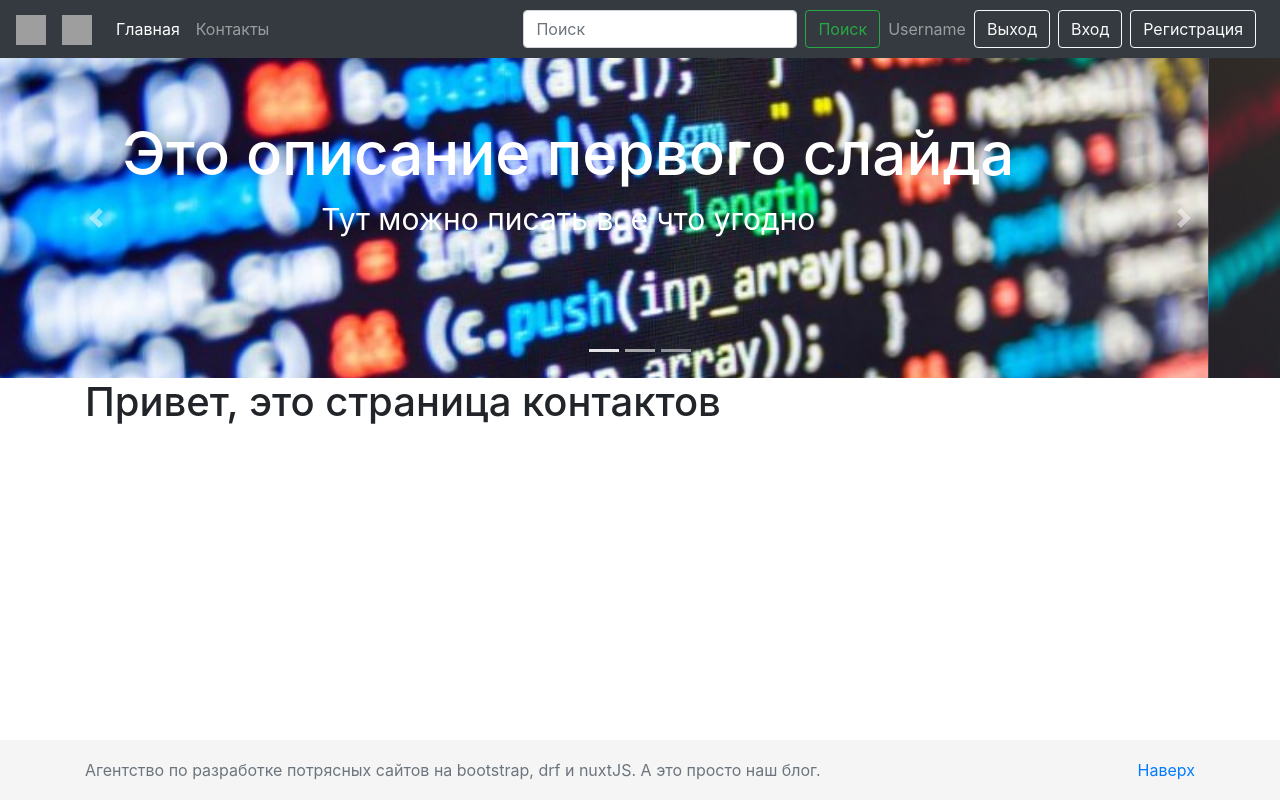
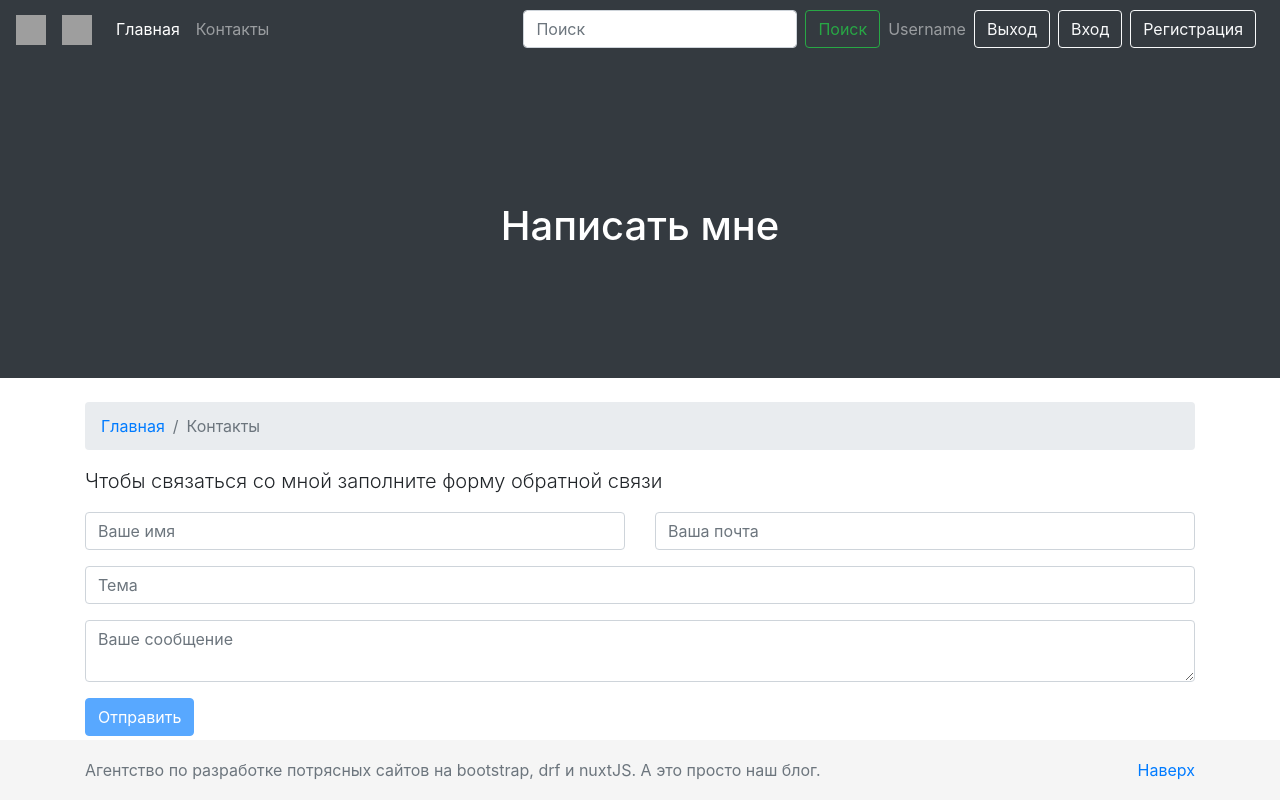
Before and after one commit to Speccy-Rom/SPA-project-Nuxt.js-frontend, a Nuxt app: page /contact in a window 1280 px wide. Built offline with nearby package versions, Linux system fonts and the light colour scheme; grey boxes are pictures that could not be loaded.

Commit message:
added page contact and contactForm

```diff
--- a/pages/contact.vue
+++ b/pages/contact.vue
@@ -1,13 +1,100 @@
 <template>
-  <h1>Привет, это страница контактов</h1>
+  <div>
+    <Header :h1="title"/>
+    <div class="container">
+      <div class="row">
+        <div class="col-lg-12">
+          <nav aria-label="breadcrumb" class="mt-4">
+            <ol class="breadcrumb">
+              <li class="breadcrumb-item"><a href="">Главная</a></li>
+              <li class="breadcrumb-item active" aria-current="page">Контакты</li>
+            </ol>
+          </nav>
+          <p class="lead">Чтобы связаться со мной заполните форму обратной связи</p>
+          <form name="contact-form">
+            <div class="row">
+              <div class="col-md-6">
+                <div class="md-form mb-0">
+                  <label for="name" class="sr-only">Ваше имя</label>
+                  <input type="text" id="name" class="form-control" placeholder="Ваше имя" v-model="form.name" >
+                </div>
+              </div>
+              <div class="col-md-6">
+                <div class="md-form mb-0">
+                  <label for="email" class="sr-only">Ваша почта</label>
+                  <input type="text" id="email" class="form-control" placeholder="Ваша почта" v-model="form.email" >
+                </div>
+              </div>
+            </div>
+
+            <div class="row mt-3">
+              <div class="col-md-12">
+                <div class="md-form mb-0">
+                  <label for="subject" class="sr-only">Тема</label>
+                  <input type="text" id="subject" class="form-control" placeholder="Тема" v-model="form.subject" >
+                </div>
+              </div>
+            </div>
+
+            <div class="row mt-3">
+              <div class="col-md-12">
+                <div class="md-form">
+                  <label for="message" class="sr-only">Ваше сообщение</label>
+                  <textarea type="text" id="message" rows="2" class="form-control md-textarea" placeholder="Ваше сообщение" v-model="form.message" ></textarea>
+                </div>
+              </div>
+            </div>
+          </form>
+          <div class="text-center text-md-left mt-3">
+            <button class="btn btn-primary" type="submit" @click.prevent="submitForm" :disabled='!isComplete'>Отправить</button>
+          </div>
+        </div>
+      </div>
+    </div>
+  </div>
 </template>
 
 <script>
+import axios from "axios";
+import Header from "@/components/Header";
+
 export default {
-  name: "contact"
+  components: {Header},
+  layout: "post_detail",
+  data() {
+    return {
+      title: "Написать мне",
+      form: {
+        name: '',
+        email: '',
+        subject: '',
+        message: '',
+      }
+    }
+  },
+  methods: {
+    submitForm() {
+      let contactFormData = new FormData();
+      contactFormData.set('name', this.form.name);
+      contactFormData.set('email', this.form.email);
+      contactFormData.set('subject', this.form.subject);
+      contactFormData.set('message', this.form.message);
+      axios({
+        method: 'post',
+        url: 'http://localhost:8000/api/feedback/',
+        data: contactFormData
+      }).then(function (response) {
+        console.log(response);
+      }).catch(function (response) {
+        console.log(response);
+      });
+      this.$router.push("/success");
+    }
+  },
+  computed: {
+    isComplete () {
+      return this.form.name && this.form.email && this.form.subject && this.form.message;
+    }
+  }
 }
 </script>
-
-<style scoped>
-
-</style>
--- /dev/null
+++ b/pages/success.vue
@@ -0,0 +1,36 @@
+<template>
+  <div>
+    <Header :h1="title"/>
+    <div class="container">
+      <div class="row">
+        <div class="col-lg-12">
+          <nav aria-label="breadcrumb" class="mt-4">
+            <ol class="breadcrumb">
+              <li class="breadcrumb-item"><nuxt-link to="/">Главная</nuxt-link></li>
+              <li class="breadcrumb-item active" aria-current="page">Контакты</li>
+            </ol>
+          </nav>
+          <p class="lead">Ваше письмо отправлено! Спасибо.</p>
+        </div>
+      </div>
+    </div>
+  </div>
+</template>
+
+<script>
+import Header from "@/components/Header";
+export default {
+  components: {Header},
+  layout: "post_detail",
+  name: "success",
+  data() {
+    return {
+      title: "Спасибо за обращение"
+    }
+  }
+}
+</script>
+
+<style scoped>
+
+</style>
```
